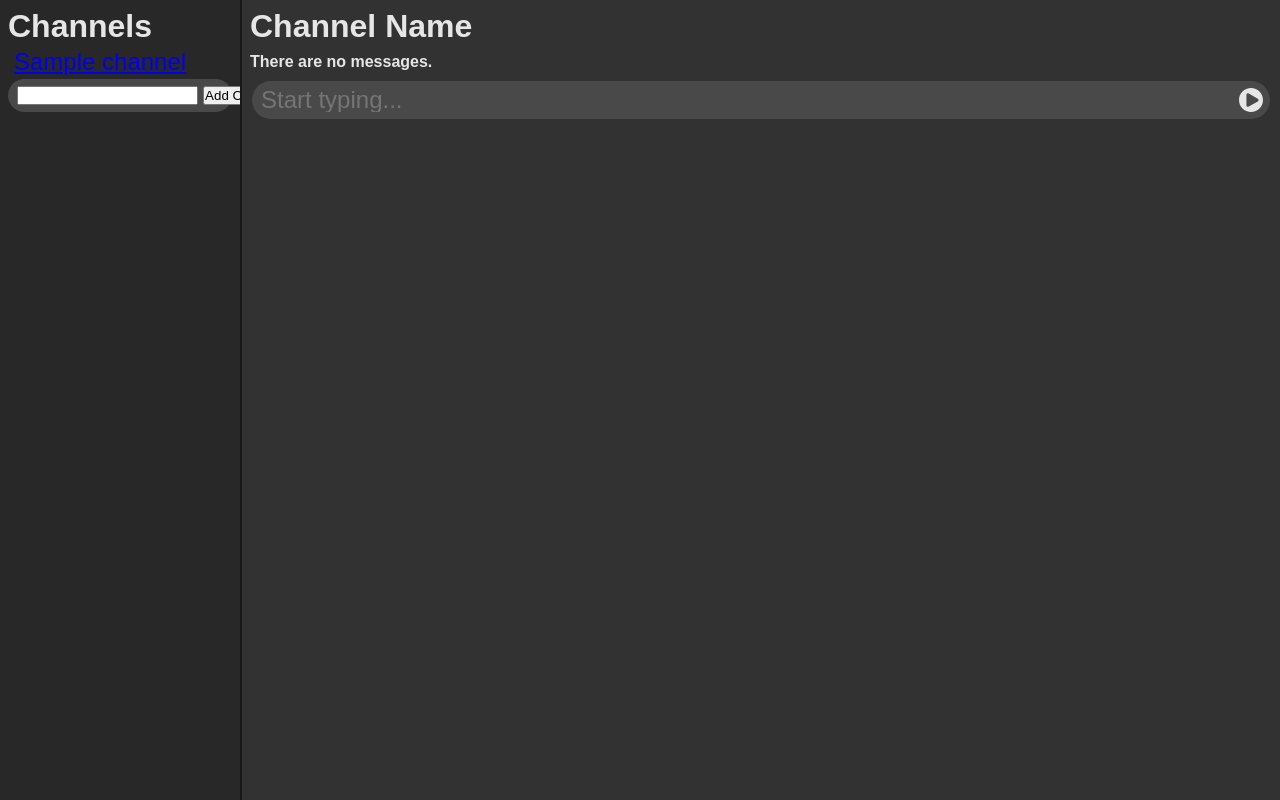
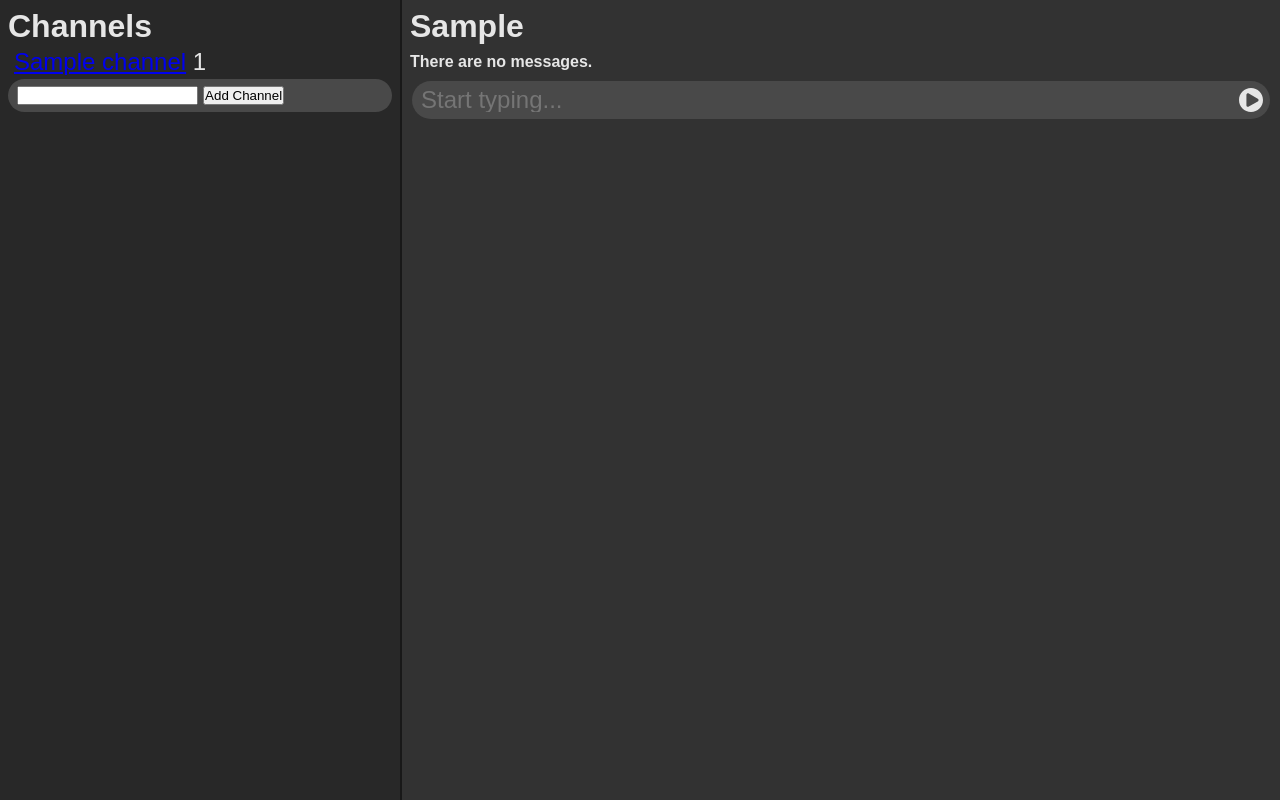
Before and after one commit to maxrimlinger/discord-clone, a Flask app: template templates/index.html in a window 1280 px wide. Run offline with Flask 3, Linux system fonts and the light colour scheme; the template is opened without the code that fills it: most values are stand-ins (such as "Sample title", 1, 10 or a date in 2020).

Commit message:
small channel improvements

```diff
--- a/main.py
+++ b/main.py
@@ -53,13 +53,16 @@ def get_relational_datetime(dt_message):
     else:
         return str(days_since_message.days) + " days ago"
 
+def channel_query():
+    query = db.query(kind="channel")
+    query.order = ["name"]
+    return list(query.fetch())
+
 @app.route("/")
-def index():
-    return redirect("/channel/no_channel") # TODO redirect to "first" channel
-
 @app.route("/channel/")
 def channel_index():
-    return redirect("/channel/no_channel") # TODO redirect to "first" channel
+    first_channel = channel_query()[0]
+    return redirect("/channel/" + first_channel["name"])
 
 @app.route("/channel/<selected_channel>/", methods=["POST", "GET"])
 def channel(selected_channel):
@@ -80,9 +83,7 @@ def channel(selected_channel):
 
         return redirect("/channel/" + selected_channel)
     else:
-        channel_query = db.query(kind="channel")
-        channel_query.order = ["name"]
-        channels = list(channel_query.fetch())
+        channels = channel_query()
         for channel in channels: # debugging for overwite bug
             print(channel)
             # print(channel["datetime_created"])
@@ -109,7 +110,14 @@ def channel(selected_channel):
 def add_channel(): # TODO currently doesn't check if channel name already exists, just overwrites
     if request.method == "POST":
         channel_name = request.form["channel-name"]
-        channel = datastore.Entity(db.key("channel", channel_name))
+
+        # don't recreate already existing channels
+        channels = channel_query()
+        channel_names = [channel["name"] for channel in channels]
+        if channel_name in channel_names:
+            return redirect("/channel/" + channel_name)
+
+        channel = datastore.Entity(db.key("channel"))
         channel.update(
             {
                 "name": channel_name,
@@ -127,9 +135,11 @@ def delete_message(id):
     db.delete(db.key("message", id))
     return redirect("/")
 
-@app.route("/delete-channel/<channel>/")
-def delete_channel(channel):
-    db.delete(db.key("channel", channel))
+@app.route("/delete-channel/<int:id>/")
+def delete_channel(id):
+    print(id)
+    print(db.key("channel", id))
+    db.delete(db.key("channel", id))
     return redirect("/")
 
 if __name__ == "__main__":
--- a/static/css/main.css
+++ b/static/css/main.css
@@ -16,7 +16,7 @@ body {
 
 #content {
   display: grid;
-  grid-template-columns: 240px 2px 1fr;
+  grid-template-columns: 400px 2px 1fr;
 }
 
 .channel-pane {
--- a/static/js/index_script.js
+++ b/static/js/index_script.js
@@ -1,5 +1,9 @@
-const chat_list_container = document.getElementById("chat-list-container");
-chat_list_container.scrollTop = chat_list_container.scrollHeight;
+function auto_scroll_bottom() {
+    const chat_list_container = document.getElementById("chat-list-container");
+    if (chat_list_container !== null) {
+        chat_list_container.scrollTop = chat_list_container.scrollHeight;
+    }
+}
 
 function m_move_divider(e) {
     e.preventDefault();
@@ -17,6 +21,7 @@ function m_up_divider(e) {
     document.removeEventListener("mousemove", m_move_divider, true);
 }
 
+auto_scroll_bottom();
 const divider = document.getElementById("pane-divider");
 divider.addEventListener("mousedown", m_down_divider, true);
 document.addEventListener("mouseup", m_up_divider, true);
--- a/templates/index.html
+++ b/templates/index.html
@@ -6,44 +6,40 @@
     <h1>Channels</h1>
     <div class="list-container">
       <ul class="list">
-        {% if channels|length < 1 %}
-        <li>No Channels</li>
+        {% if channels|length < 1 %} <li>No Channels</li>
           {% else %}
           {% for channel in channels %}
           {% if channel.name == selected_channel %}
-        <li class="item item-content selected-item">{{ channel.name }}</li>
+          <li class="item item-content selected-item" title="{{ channel.datetime_created }}">{{ channel.name }} {{
+            channel.id }}</li>
           {% else %}
-        <li class="item item-content"><a href="/channel/{{ channel.name }}">{{ channel.name }}</a></li>
+          <li class="item item-content" title="{{ channel.datetime_created }}"><a href="/channel/{{ channel.name }}">{{
+              channel.name }}</a> {{ channel.id }}</li>
           {% endif %}
           {% endfor %}
           {% endif %}
       </ul>
       <form action="/add-channel" method="POST">
-        <input type="text" name="channel-name"/><input
-          type="submit"
-          value="Add Channel"
-        />
+        <input type="text" name="channel-name" /><input type="submit" value="Add Channel" />
       </form>
     </div>
   </div>
   <div id="pane-divider"></div>
   <div class="chat-pane">
-    <nav><h1>Channel Name</h1></nav>
-    {% if messages|length < 1 %}
-    <h4>There are no messages.</h4>
+    <nav>
+      <h1>{{ selected_channel }}</h1>
+    </nav>
+    {% if messages|length < 1 %} <h4>There are no messages.</h4>
       {% else %}
       <div class="list-container" id="chat-list-container">
         <ul class="list">
           {% for message in messages %}
           <li class="message item" title="{{message.datetime_sent}}">
             <p class="message-content item-content">
-            {{ message.content }} {{ message.channel }}
+              {{ message.content }}
             </p>
-          <a href="/delete-message/{{message.id}}"
-            ><img
-              src="{{ url_for('static', filename='svg/close_button_icon.svg') }}"
-              class="delete-image"
-          /></a>
+            <a href="/delete-message/{{message.id}}"><img
+                src="{{ url_for('static', filename='svg/close_button_icon.svg') }}" class="delete-image" /></a>
           </li>
           {% endfor %}
         </ul>
@@ -51,17 +47,8 @@
       {% endif %}
       <div class="form-container">
         <form action="/channel/{{ selected_channel }}" method="POST">
-        <input
-          type="text"
-          name="content"
-          placeholder="Start typing..."
-          id="textbox"
-        /><input
-          type="image"
-          alt="Submit"
-          value="Add Message"
-          src="{{ url_for('static', filename='svg/send_button_icon.svg') }}"
-        />
+          <input type="text" name="content" placeholder="Start typing..." id="textbox" /><input type="image"
+            alt="Submit" value="Add Message" src="{{ url_for('static', filename='svg/send_button_icon.svg') }}" />
         </form>
       </div>
   </div>
```
Lines whose indentation alone changed are shown as unchanged.
